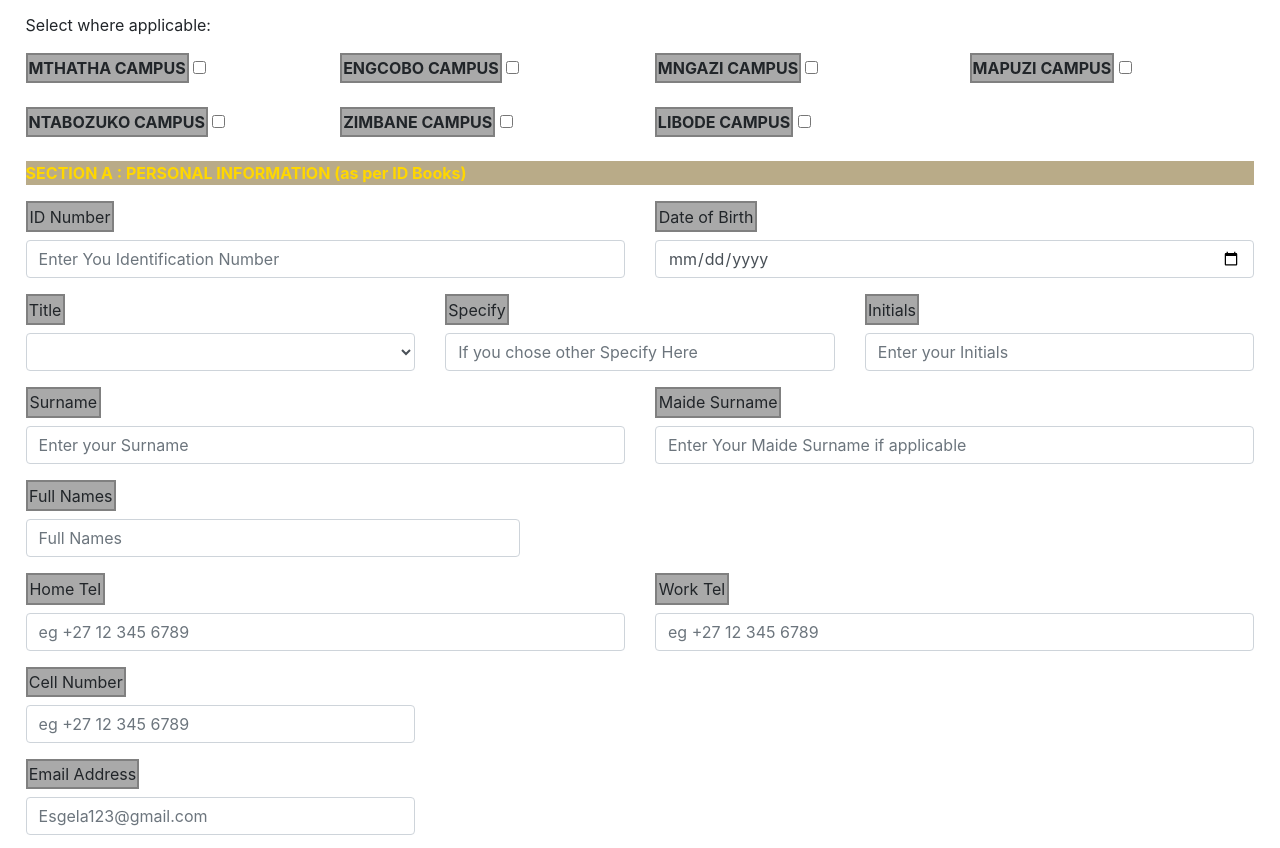
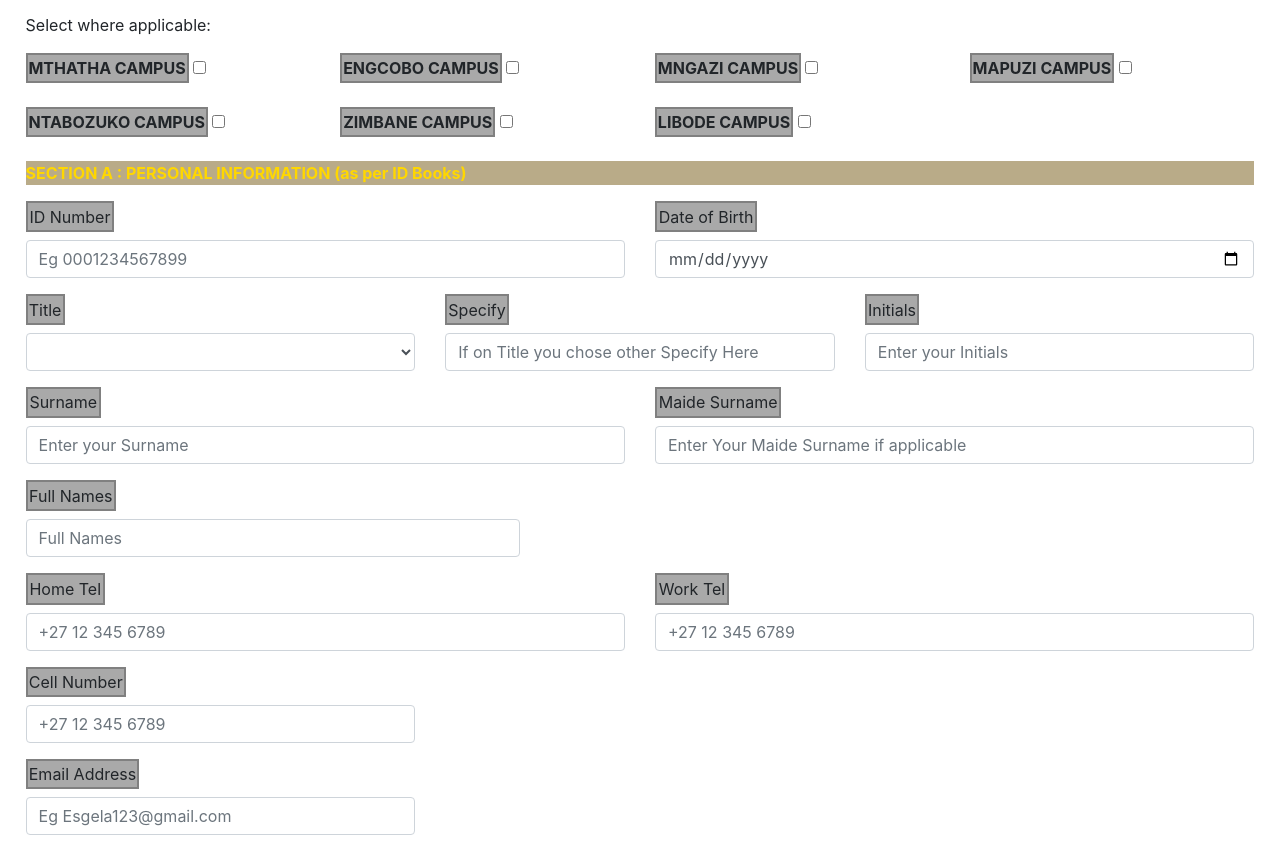
Before and after one commit to Lungelokwadwo/Repo2, a plain HTML site: page Esgela.html in a window 1280 px wide. Shown: the part 89-937 px from the top of the page. Drawn offline with Linux system fonts and the light colour scheme.

Commit message:
placeholder update

```diff
--- a/Esgela.html
+++ b/Esgela.html
@@ -47,7 +47,7 @@
             <div class="row">
                 <div class="form-group col-lg-6 col-md-6 col-xs-12">
                     <label for="IDNO"> ID Number </label>
-                    <input class="form-control" type="number" required placeholder="Enter You Identification Number">
+                    <input class="form-control" type="number" required placeholder="Eg 0001234567899">
                 </div>
                 <div class="form-group col-lg-6 col-md-6 col-xs-12">
                     <label for="birthday"> Date of Birth</label>
@@ -66,7 +66,7 @@
                 </div>
                 <div class="form-group col-lg-4 col-md-6 col-xs-12">
                     <label for="">Specify</label>
-                    <input class="form-control" type="text" placeholder="If you chose other Specify Here">
+                    <input class="form-control" type="text" placeholder="If on Title you chose other Specify Here">
                 </div>
                 <div class="form-group col-lg-4 col-md-6 col-xs-12">
                     <label>Initials</label>
@@ -92,23 +92,23 @@
             <div class="row">
                 <div class="form-group col-lg-6 col-md-6 col-xs-12">
                     <label>Home Tel</label>
-                <input class="form-control" type="number" required placeholder="eg +27 12 345 6789">
+                <input class="form-control" type="number" required placeholder="+27 12 345 6789">
                 </div>
                 <div class="form-group col-lg-6 col-md-6 col-xs-12">
                     <label>Work Tel</label>
-                    <input class="form-control" type="number" placeholder="eg +27 12 345 6789">
+                    <input class="form-control" type="number" placeholder="+27 12 345 6789">
                 </div>
             </div>
             <div class="row">
                 <div class="form-group col-lg-4 col-md-6 col-xs-8">
                     <label>Cell Number</label>
-                    <input class="form-control" type="number" required placeholder="eg +27 12 345 6789">
+                    <input class="form-control" type="number" required placeholder="+27 12 345 6789">
                 </div>
             </div>
             <div class="row">
                 <div class="form-group col-lg-4 col-md-6 col-xs-8">
                     <label>Email Address</label>
-                    <input class="form-control" type="email" required placeholder="Esgela123@gmail.com">
+                    <input class="form-control" type="email" required placeholder="Eg Esgela123@gmail.com">
                 </div>
             </div>
             <div class="row">
@@ -204,7 +204,7 @@
                 </div>
                 <div class="form-group col-lg-6 col-md-4 col-xs-6">
                     <label>Passport Number</label>
-                    <input class="form-control" type="number" id="PassportNo" placeholder="eg A12345678">
+                    <input class="form-control" type="number" id="PassportNo" placeholder="A12345678">
                 </div>
             </div>
             <div class="row">
@@ -269,11 +269,11 @@
             <div class="row">
                 <div class="form-group col-lg-6 col-md-6 xs-8">
                     <label>Postal Code</label>
-                    <input class="form-control" type="number" required placeholder="1234">
+                    <input class="form-control" type="number" required placeholder="Eg 1234">
                 </div>
                 <div class="form-group col-lg-6 col-md-6 xs-8">
                     <label>Postal Code</label>
-                    <input class="form-control" type="number" required placeholder="1234">
+                    <input class="form-control" type="number" required placeholder="Eg 1234">
                 </div>
             </div>
             <p class="section"><strong>SECTION E : DISABILITIES/SPECIAL NEEDS </strong></p>
@@ -370,7 +370,7 @@
                 </div>
                 <div class="form-group col-lg-6 col-md-6 col-xs-6">
                     <label>Relationship</label>
-                    <input class="form-control" type="text" required placeholder="eg Mother">
+                    <input class="form-control" type="text" required placeholder="Eg Mother">
                 </div>
             </div>
             <br>
```
